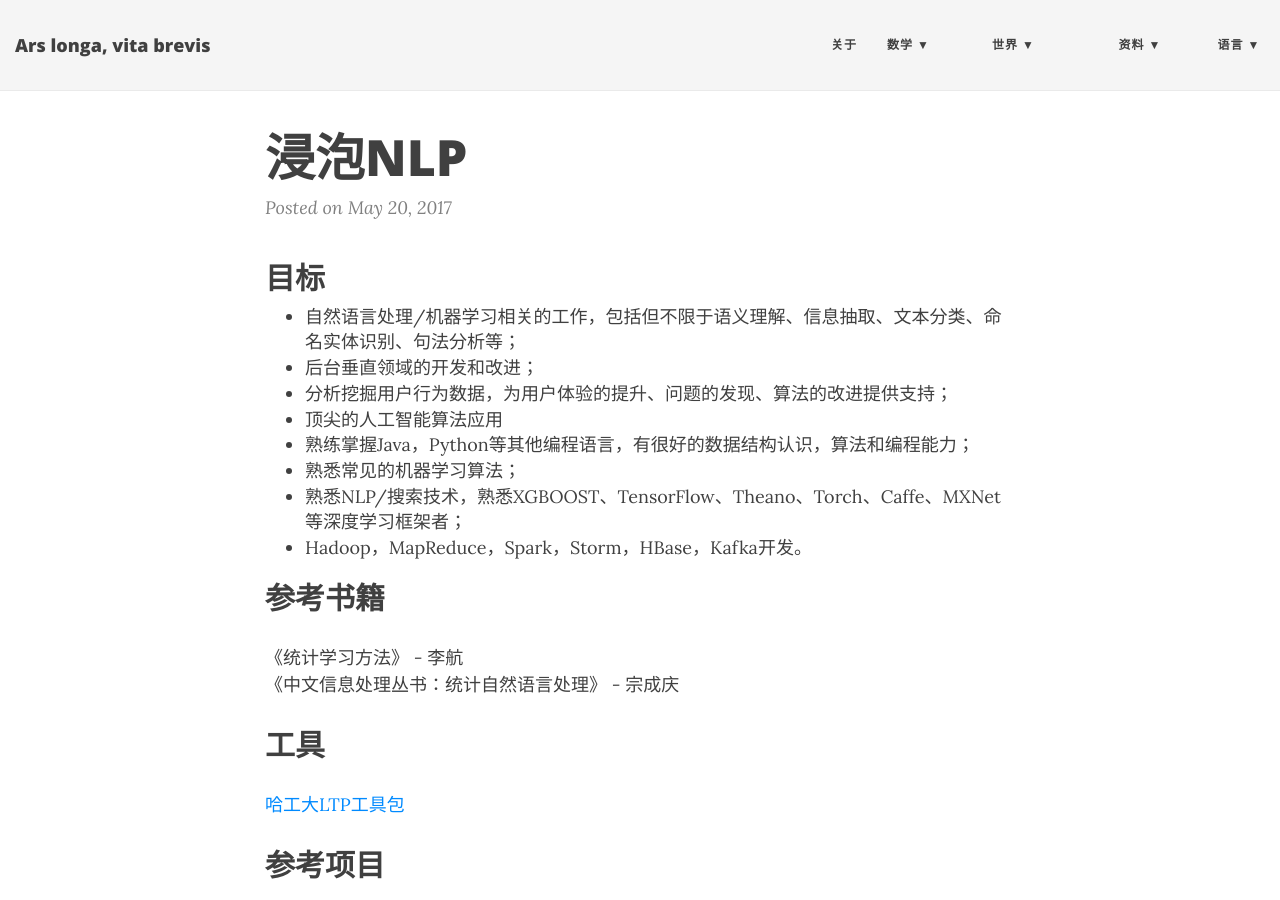
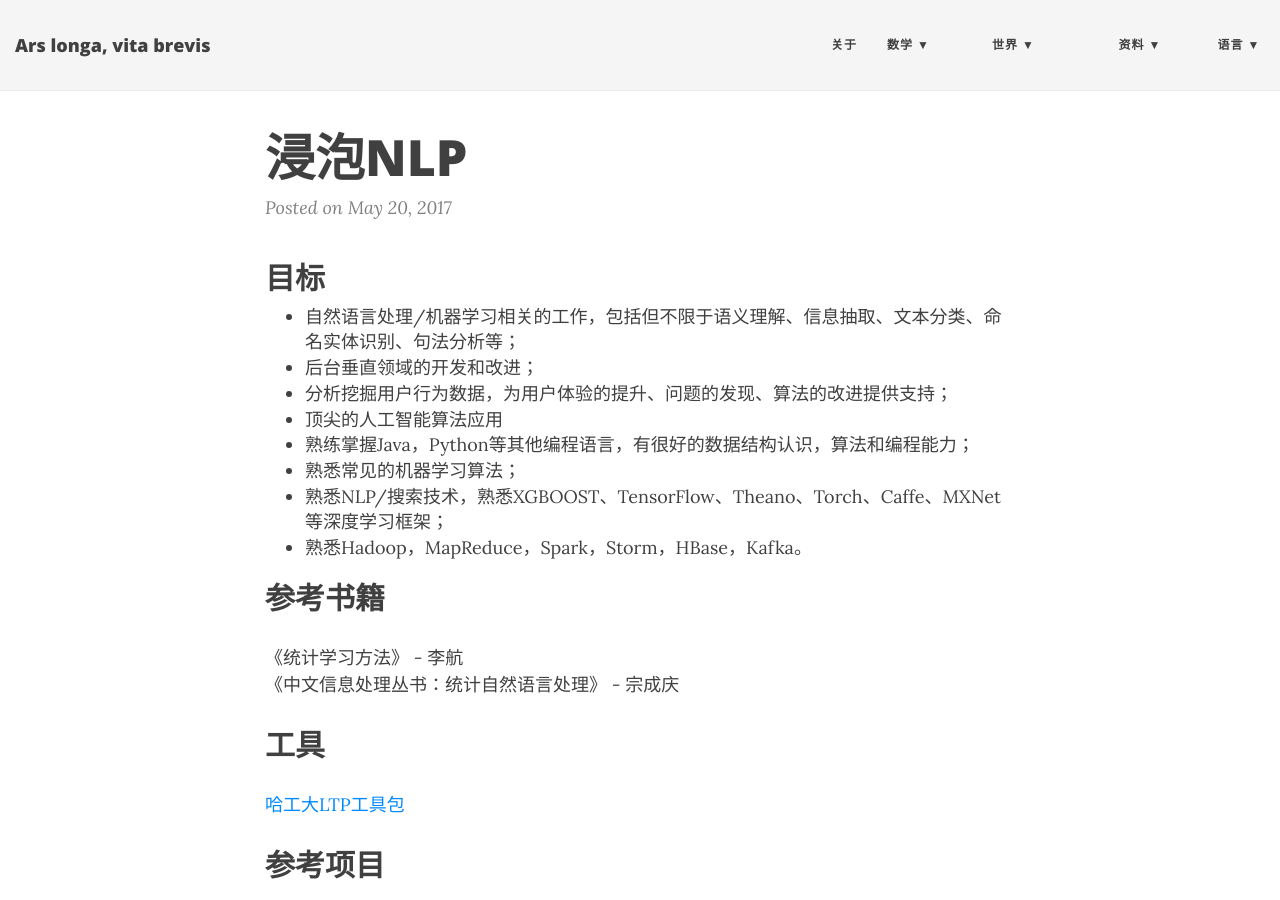
Before and after one commit to ZionPi/zionpi.github.io, a Jekyll site: the page built from _posts/2017-05-20-become-a-nlp-experter.md, in a window 1280 px wide and 900 px high. Built offline with Jekyll 4.4.1, drawn with Linux system fonts in a browser that asks for light colours; nearby versions of some CDN libraries.

Commit message:
Update 2017-05-20-become-a-nlp-experter.md

```diff
--- a/_posts/2017-05-20-become-a-nlp-experter.md
+++ b/_posts/2017-05-20-become-a-nlp-experter.md
@@ -9,8 +9,8 @@
 - 顶尖的人工智能算法应用
 - 熟练掌握Java，Python等其他编程语言，有很好的数据结构认识，算法和编程能力；
 - 熟悉常见的机器学习算法；
-- 熟悉NLP/搜索技术，熟悉XGBOOST、TensorFlow、Theano、Torch、Caffe、MXNet等深度学习框架者；
-- Hadoop，MapReduce，Spark，Storm，HBase，Kafka开发。
+- 熟悉NLP/搜索技术，熟悉XGBOOST、TensorFlow、Theano、Torch、Caffe、MXNet等深度学习框架；
+- 熟悉Hadoop，MapReduce，Spark，Storm，HBase，Kafka。
 
 
 ## 参考书籍
```
